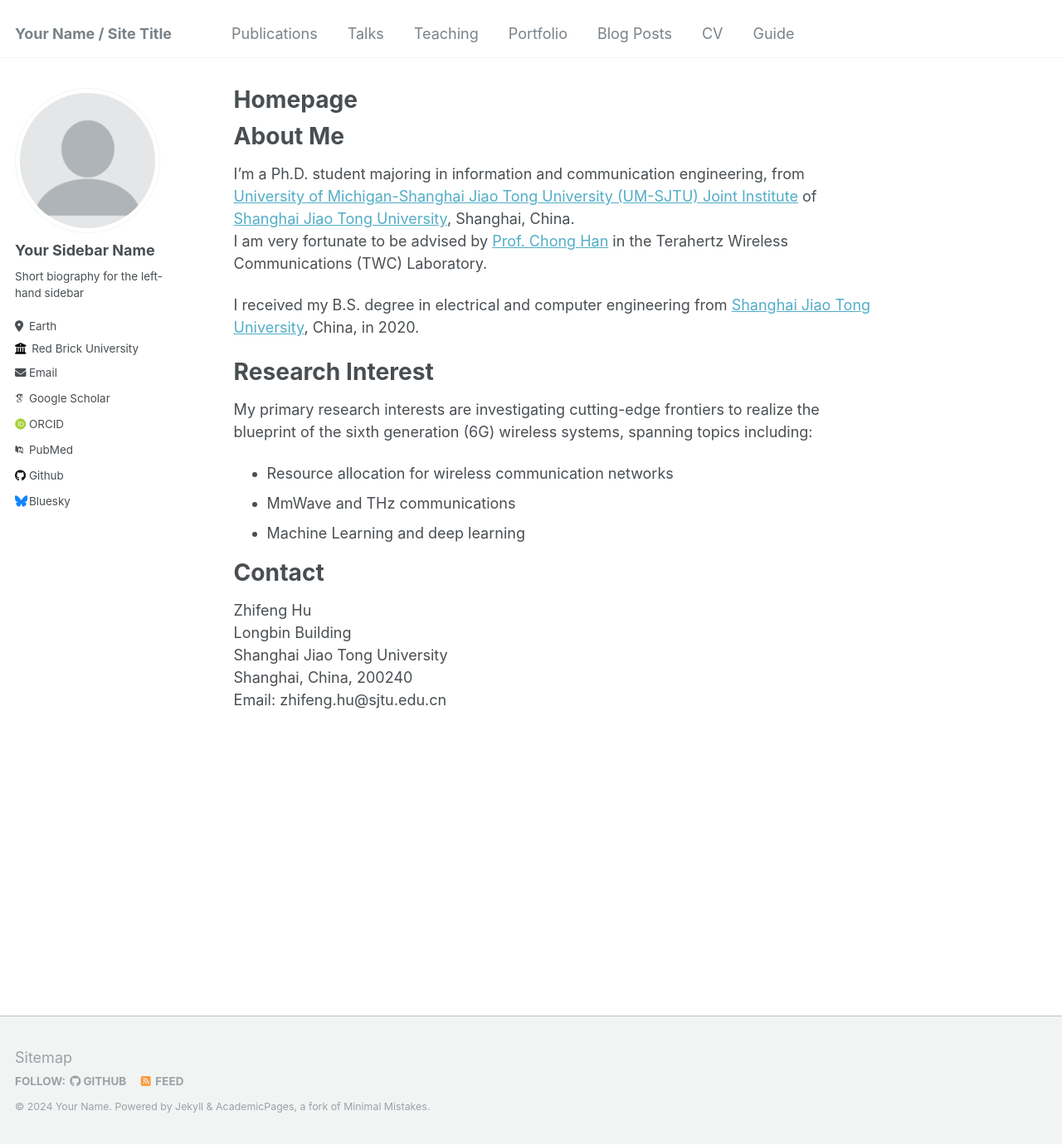
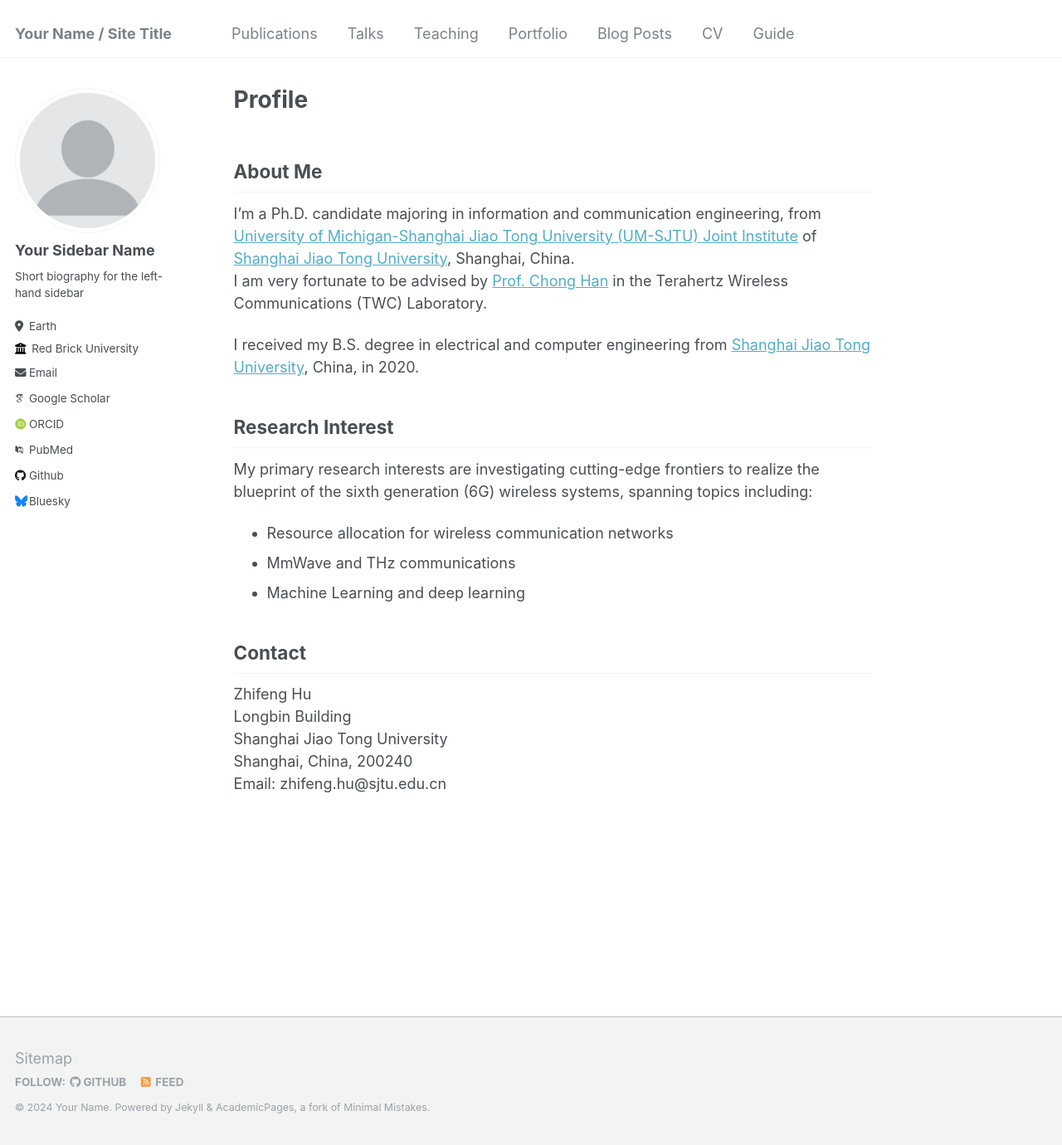
Before and after one commit to CantorHu/CantorHu.github.io, a Jekyll site: the page built from _pages/about.md, in a window 1280 px wide and 1380 px high. Shown: the whole window at 83% size. Built offline with Jekyll 4.4.1, drawn with Linux system fonts in a browser that asks for light colours; some web fonts are replaced.

Commit message:
Update about.md

```diff
--- a/_pages/about.md
+++ b/_pages/about.md
@@ -1,6 +1,6 @@
 ---
 permalink: /
-title: "Homepage"
+title: "Profile"
 author_profile: true
 redirect_from:
   - /about/
@@ -8,22 +8,22 @@ redirect_from:
 ---
 
 About Me
-======
+-----
 
-I'm a Ph.D. student majoring in information and communication engineering, from [University of Michigan-Shanghai Jiao Tong University (UM-SJTU) Joint Institute](https://www.ji.sjtu.edu.cn/) of [Shanghai Jiao Tong University](https://www.sjtu.edu.cn/), Shanghai, China.\
+I'm a Ph.D. candidate majoring in information and communication engineering, from [University of Michigan-Shanghai Jiao Tong University (UM-SJTU) Joint Institute](https://www.ji.sjtu.edu.cn/) of [Shanghai Jiao Tong University](https://www.sjtu.edu.cn/), Shanghai, China.\
 I am very fortunate to be advised by [Prof. Chong Han](https://sites.ji.sjtu.edu.cn/chonghan/) in the Terahertz Wireless Communications (TWC) Laboratory.
 
 I received my B.S. degree in electrical and computer engineering from [Shanghai Jiao Tong University](https://www.sjtu.edu.cn/), China, in 2020.
 
 Research Interest
-======
+-----
 My primary research interests are investigating cutting-edge frontiers to realize the blueprint of the sixth generation (6G) wireless systems, spanning topics including:
  - Resource allocation for wireless communication networks
  - MmWave and THz communications
  - Machine Learning and deep learning
 
 Contact
-======
+-----
 Zhifeng Hu\
 Longbin Building\
 Shanghai Jiao Tong University\
```
